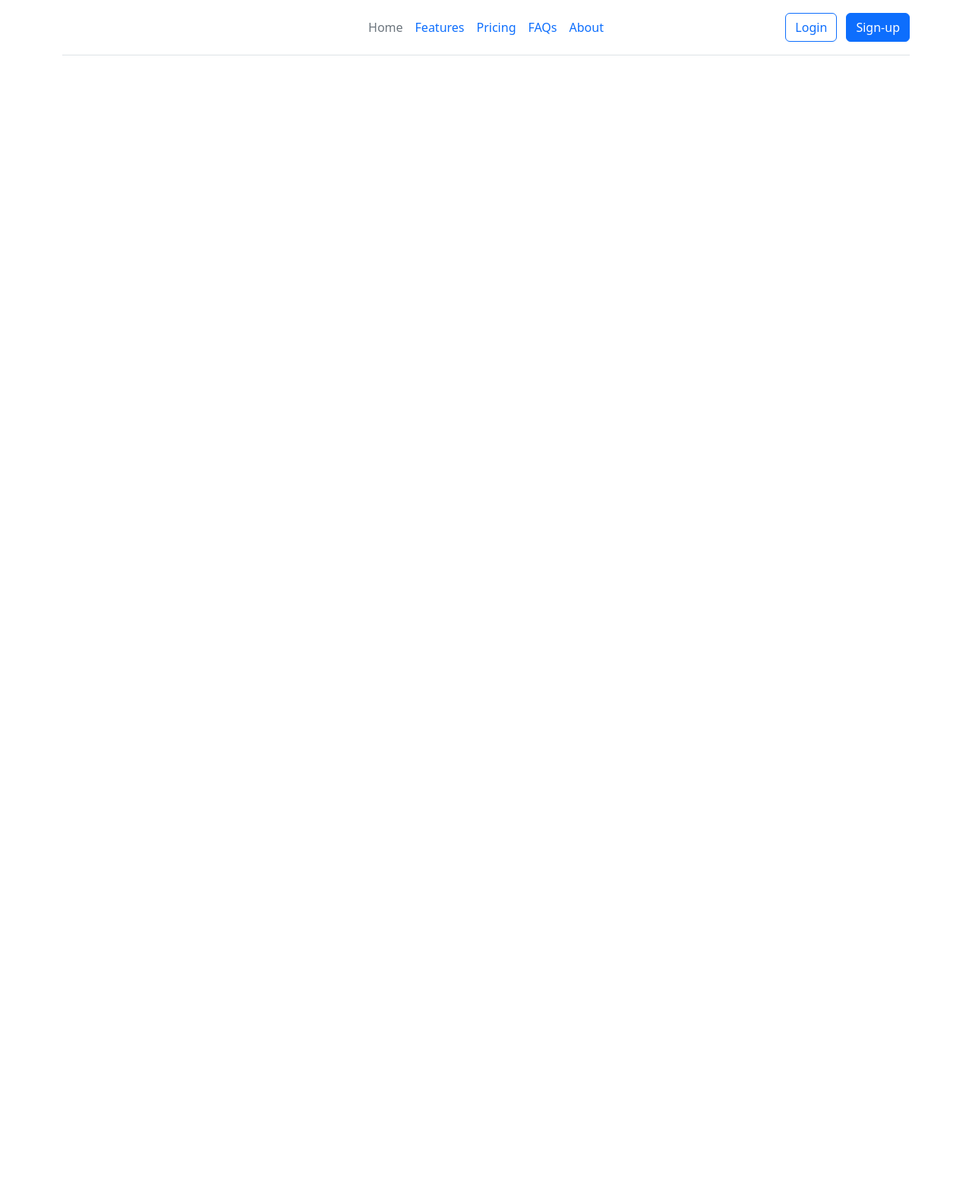
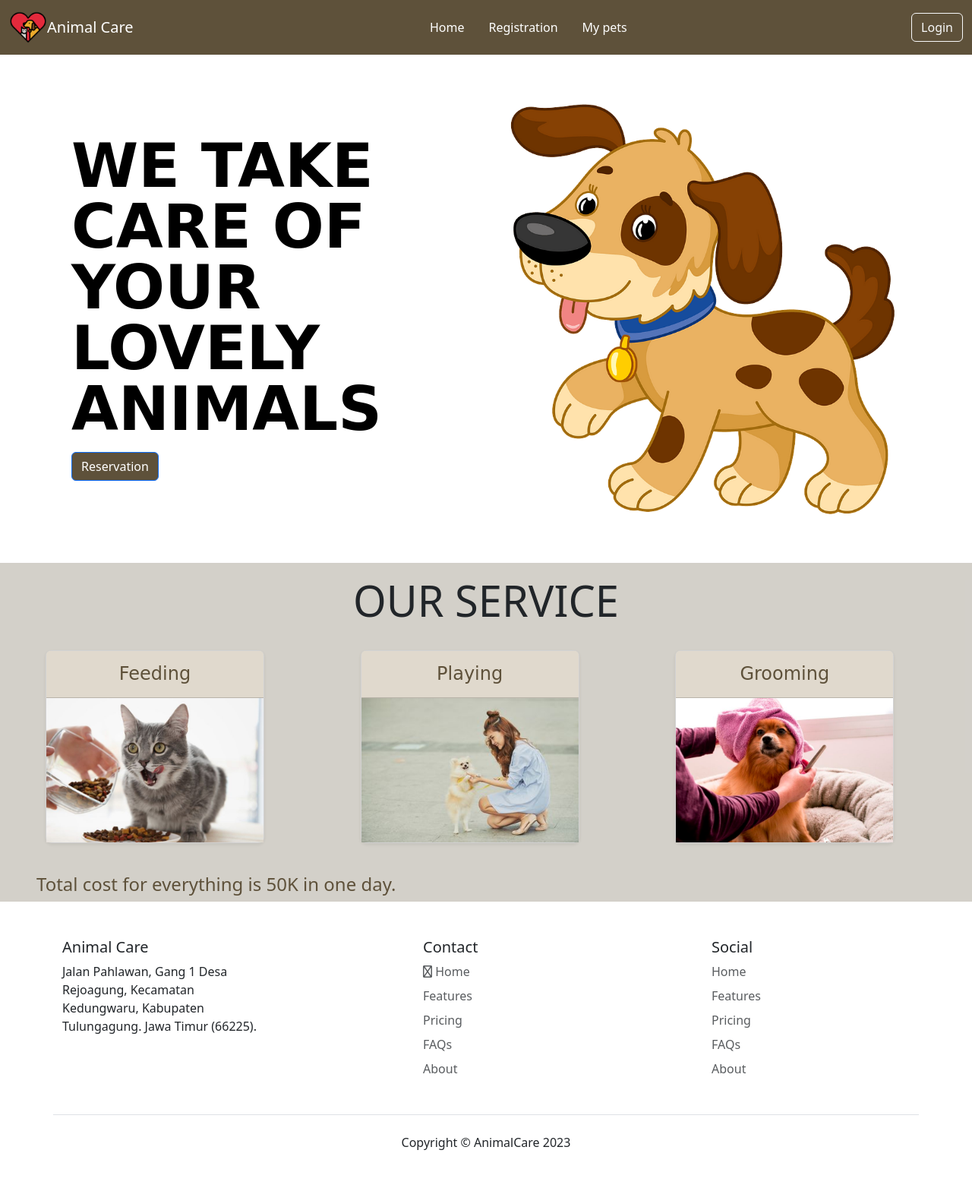
Before and after one commit to Duta46/AnimalCare, a plain HTML site: page index.html in a window 1280 px wide. Shown: the whole page at 76% size. Before the commit the page ends 800 px from the top, so only its background shows below. Drawn offline with nearby package versions, Linux system fonts and the light colour scheme; a web font is replaced by a local one.

Commit message:
home page

```diff
--- a/index.html
+++ b/index.html
@@ -3,32 +3,143 @@
   <head>
     <meta charset="utf-8">
     <meta name="viewport" content="width=device-width, initial-scale=1">
-    <title>Bootstrap demo</title>
+    <title>Animal Care</title>
     <link href="https://cdn.jsdelivr.net/npm/bootstrap@5.3.0-alpha3/dist/css/bootstrap.min.css" rel="stylesheet" integrity="sha384-KK94CHFLLe+nY2dmCWGMq91rCGa5gtU4mk92HdvYe+M/SXH301p5ILy+dN9+nJOZ" crossorigin="anonymous">
+    <link rel="stylesheet" href="style.css">
+    <link rel="preconnect" href="https://fonts.googleapis.com">
+    <link rel="preconnect" href="https://fonts.gstatic.com" crossorigin>
+    <link href="https://fonts.googleapis.com/css2?family=Irish+Grover&display=swap" rel="stylesheet">
+    <link rel="stylesheet" href="https://cdnjs.cloudflare.com/ajax/libs/font-awesome/6.4.0/css/all.min.css">
   </head>
   <body>
-    <div class="container">
-        <header class="d-flex flex-wrap align-items-center justify-content-center justify-content-md-between py-3 mb-4 border-bottom">
-          <div class="col-md-3 mb-2 mb-md-0">
-            <a href="/" class="d-inline-flex link-body-emphasis text-decoration-none">
-              <svg class="bi" width="40" height="32" role="img" aria-label="Bootstrap"><use xlink:href="#bootstrap"/></svg>
-            </a>
+    <!-- header start -->
+    <nav class="navbar navbar-expand-lg">
+      <div class="container-fluid">
+        <img src="Gambar/8211733.png" class="" width="50px" height="50px" alt="">
+        <a class="navbar-brand text-white" href="#">Animal Care</a>
+        <button class="navbar-toggler" type="button" data-bs-toggle="collapse" data-bs-target="#navbarSupportedContent" aria-controls="navbarSupportedContent" aria-expanded="false" aria-label="Toggle navigation">
+          <span class="navbar-toggler-icon"></span>
+        </button>
+        <div class="collapse navbar-collapse" id="navbarSupportedContent">
+          <ul class="navbar-nav me-auto mb-2 mb-lg-0 ms-auto">
+            <li class="nav-item">
+              <a class="nav-link text-white m-2" aria-current="page" href="#">Home</a>
+            </li>
+            <li class="nav-item">
+              <a class="nav-link text-white m-2" aria-current="page" href="#">Registration</a>
+            </li>
+            <li class="nav-item">
+              <a class="nav-link text-white m-2" aria-current="page" href="#">My pets</a>
+            </li>
+          </ul>
+          <form class="d-flex" role="search">
+            <button class="btn btn-outline-light" type="submit">Login</button>
+          </form>
+        </div>
+      </div>
+    </nav>
+    <!-- header end -->
+
+    <!-- start content -->
+
+    <div class="container col-xxl-8 px-4 py-2">
+      <div class="row flex-lg-row-reverse align-items-center g-5 py-5">
+        <div class="col-10 col-sm-8 col-lg-6">
+          <img src="Gambar/Gambar 1.png" class="d-block mx-lg-auto img-fluid" alt="Bootstrap Themes" width="557px" height="597" loading="lazy">
+        </div>
+        <div class="col-lg-6">
+          <h1 class="display-5 fw-bold text-body-emphasis lh-1 mb-3 text-uppercase" style="font-family:'Irish Grover', cursive; font-size: 80px; color: #5E513A;"
+          >We take care of your lovely animals</h1>
+          <div class="d-grid gap-2 d-md-flex justify-content-md-start">
+            <button class="btn btn-primary" type="button">Reservation</button>
           </div>
+        </div>
+      </div>
+    </div>
 
-          <ul class="nav col-12 col-md-auto mb-2 justify-content-center mb-md-0">
-            <li><a href="#" class="nav-link px-2 link-secondary">Home</a></li>
-            <li><a href="#" class="nav-link px-2">Features</a></li>
-            <li><a href="#" class="nav-link px-2">Pricing</a></li>
-            <li><a href="#" class="nav-link px-2">FAQs</a></li>
-            <li><a href="#" class="nav-link px-2">About</a></li>
-          </ul>
+    <main style="background:rgba(94, 81, 58, 0.27);">
 
-          <div class="col-md-3 text-end">
-            <button type="button" class="btn btn-outline-primary me-2">Login</button>
-            <button type="button" class="btn btn-primary">Sign-up</button>
+    <div class="pricing-header p-3 pb-md-4 mx-auto text-center">
+    <h1 class="display-4 fw-normal text-uppercase">Our Service</h1>
+    </div>
+
+      <div class="row row-cols-1 row-cols-md-3 mb-3 ms-5 text-center">
+        <div class="col">
+          <div class="card mb-4 rounded-3 shadow-sm"  style="width: 18rem;">
+            <div class="card-header py-3" style="background-color: #E0D9CD;">
+              <h4 class="my-0 fw-normal" style="font-family: 'Irish Grover', cursive; color: #5E513A;">Feeding</h4>
+            </div>
+            <img src="Gambar/Memberi makan.jpg" alt="" style="width: 295x;" >
           </div>
-        </header>
+        </div>
+        <div class="col">
+          <div class="card mb-4 rounded-3 shadow-sm" style="width: 18rem;">
+            <div class="card-header py-3" style="background-color: #E0D9CD;">
+              <h4 class="my-0 fw-normal" style="font-family: 'Irish Grover', cursive; color: #5E513A;">Playing</h4>
+            </div>
+            <img src="Gambar/Bermain dengan hewan.jpg" alt="" style="width: 295x;">
+          </div>
+        </div>
+        <div class="col">
+          <div class="card mb-4 rounded-3 shadow-sm" style="width: 18rem;">
+            <div class="card-header py-3" style="background-color: #E0D9CD;">
+              <h4 class="my-0 fw-normal" style="font-family: 'Irish Grover', cursive; color: #5E513A;">Grooming</h4>
+            </div>
+            <img src="Gambar/Memandikan hewan.jpg" alt="" style="width: 295x;">
+          </div>
+        </div>
       </div>
+      <div class="ms-5">
+        <p class="h4" style="color: #5E513A;">Total cost for everything is 50K in one day.</p>
+      </div>
+      </main>
+
+      <!-- end content -->
+
+      <!-- start footer -->
+
+      <div class="container">
+        <footer class="pt-5">
+          <div class="row">
+            <div class="col-6 col-md-3 mb-3">
+              <h5>Animal Care</h5>
+             <p class="nav flex-column">Jalan Pahlawan, Gang 1 Desa Rejoagung, Kecamatan Kedungwaru, Kabupaten Tulungagung. Jawa Timur (66225).</p>
+            </div>
+
+            <div class="col-5 col-md-2 mb-3"></div>
+
+            <div class="col-6 col-md-3 mb-3">
+              <h5>Contact</h5>
+              <ul class="nav flex-column">
+                <li class="nav-item mb-2"><a href="#" class="nav-link p-0 text-body-secondary"><i class="fa-regular fa-phone-volume"></i> Home</a></li>
+                <li class="nav-item mb-2"><a href="#" class="nav-link p-0 text-body-secondary">Features</a></li>
+                <li class="nav-item mb-2"><a href="#" class="nav-link p-0 text-body-secondary">Pricing</a></li>
+                <li class="nav-item mb-2"><a href="#" class="nav-link p-0 text-body-secondary">FAQs</a></li>
+                <li class="nav-item mb-2"><a href="#" class="nav-link p-0 text-body-secondary">About</a></li>
+              </ul>
+            </div>
+
+            <div class="col-1 col-md-1 mb-3"></div>
+
+            <div class="col-6 col-md-3 mb-3">
+              <h5>Social</h5>
+              <ul class="nav flex-column">
+                <li class="nav-item mb-2"><a href="#" class="nav-link p-0 text-body-secondary">Home</a></li>
+                <li class="nav-item mb-2"><a href="#" class="nav-link p-0 text-body-secondary">Features</a></li>
+                <li class="nav-item mb-2"><a href="#" class="nav-link p-0 text-body-secondary">Pricing</a></li>
+                <li class="nav-item mb-2"><a href="#" class="nav-link p-0 text-body-secondary">FAQs</a></li>
+                <li class="nav-item mb-2"><a href="#" class="nav-link p-0 text-body-secondary">About</a></li>
+              </ul>
+            </div>
+
+          <div class="d-flex flex-column flex-sm-row justify-content-between py-4 my-4 border-top">
+            <p style="text-align: center; margin: 0 auto;">Copyright &copy; AnimalCare 2023</p>
+          </div>
+        </footer>
+      </div>
+
+      <!-- end footer -->
+
     <script src="https://cdn.jsdelivr.net/npm/bootstrap@5.3.0-alpha3/dist/js/bootstrap.bundle.min.js" integrity="sha384-ENjdO4Dr2bkBIFxQpeoTz1HIcje39Wm4jDKdf19U8gI4ddQ3GYNS7NTKfAdVQSZe" crossorigin="anonymous"></script>
   </body>
 </html>
--- /dev/null
+++ b/style.css
@@ -0,0 +1,9 @@
+nav{
+    background-color: #5E513A;
+}
+.btn{
+    background-color: #5E513A;
+}
+main{
+    overflow: hidden;
+}
```
Also changed, not shown: Gambar/8211733.png (added), Gambar/Bermain dengan hewan.jpg (added), Gambar/Gambar 1.png (added), Gambar/Logo kepakai.png (added), Gambar/Logo1.png (added), Gambar/Memandikan hewan.jpg (added), Gambar/Memberi makan.jpg (added).
